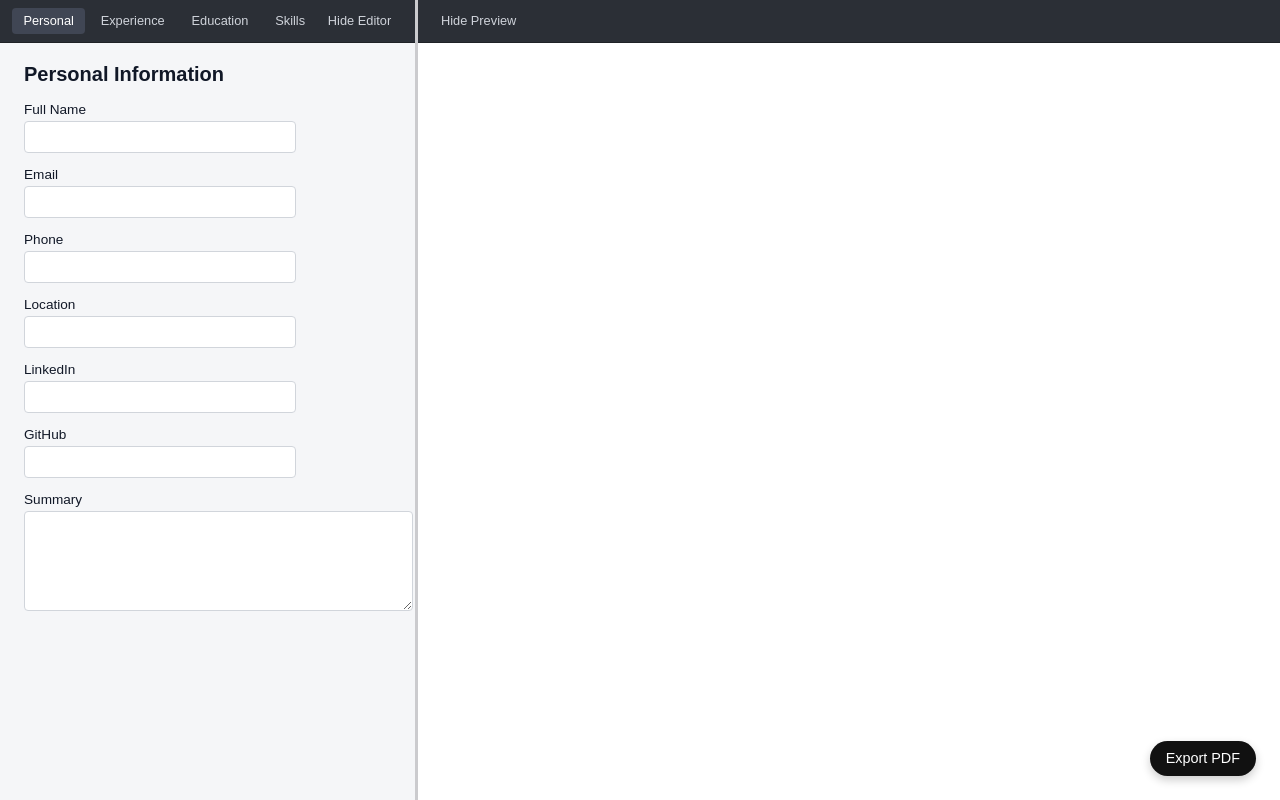
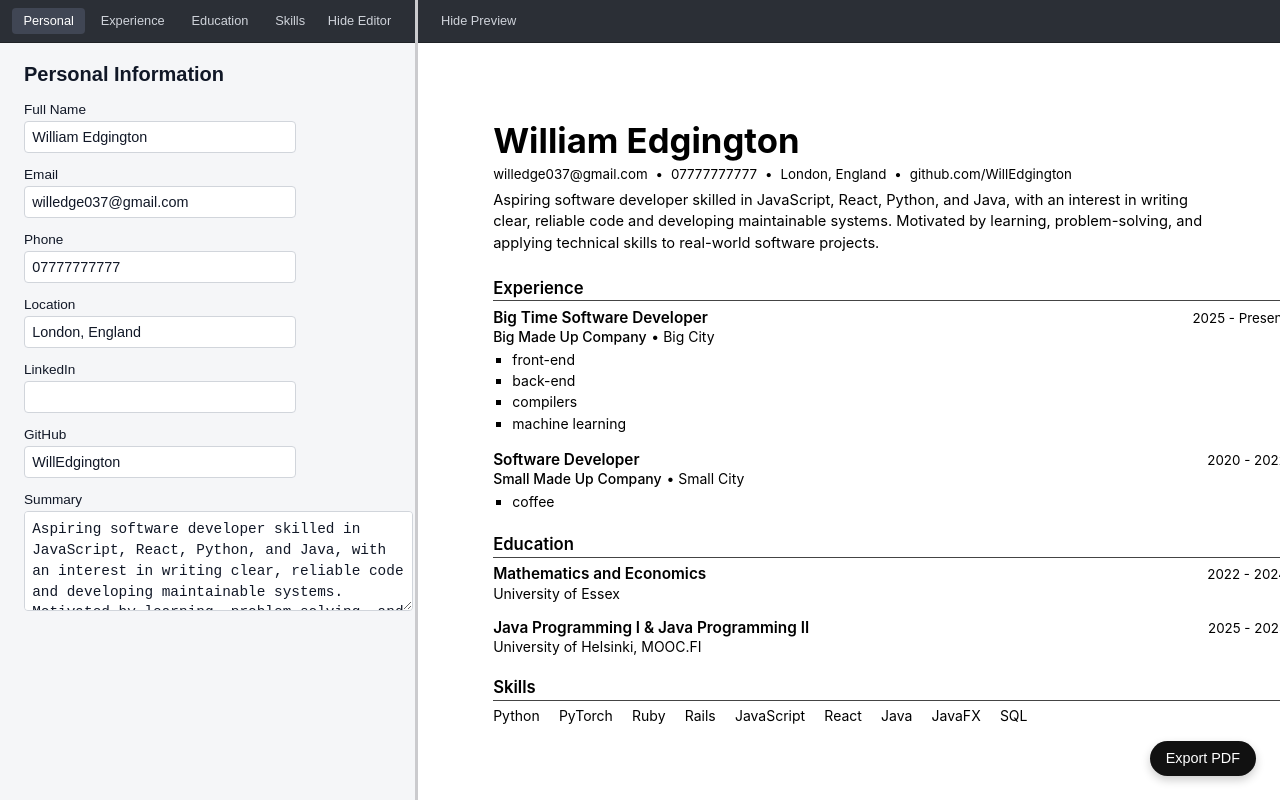
Before and after one commit to WillEdgington/react-cv-app, a React (Vite) app: page / in a window 1280 px wide. Shown: the top 800 px of the page. Built offline with nearby package versions, Linux system fonts and the light colour scheme.

Commit message:
initialState filled with example CV

```diff
--- a/src/CVContext.jsx
+++ b/src/CVContext.jsx
@@ -6,17 +6,65 @@ const STORAGE_KEY = "cv_data"
 
 const initialState = {
   personal: {
-    name: "",
-    email: "",
-    phone: "",
-    location: "",
-    summary: "",
+    name: "William Edgington",
+    email: "willedge037@gmail.com",
+    phone: "07777777777",
+    location: "London, England",
+    summary: "Aspiring software developer skilled in JavaScript, React, Python, and Java, with an interest in writing clear, reliable code and developing maintainable systems. Motivated by learning, problem-solving, and applying technical skills to real-world software projects.",
     linkedin: "",
-    github: "",
+    github: "WillEdgington",
   },
-  skills: [],
-  education: [],
-  experience: [],
+  skills: [
+    { id: 0, name: "Python" },
+    { id: 1, name: "PyTorch" },
+    { id: 2, name: "Ruby" },
+    { id: 3, name: "Rails" },
+    { id: 4, name: "JavaScript"},
+    { id: 5, name: "React"},
+    { id: 6, name: "Java"},
+    { id: 7, name: "JavaFX"},
+    { id: 8, name: "SQL"}
+  ],
+  education: [
+    {
+      id: 0,
+      school: "University of Essex",
+      qualification: "Mathematics and Economics",
+      startYear: "2022",
+      endYear: "2024",
+      description: ""
+    },
+    {
+      id: 1,
+      school: "University of Helsinki, MOOC.FI",
+      qualification: "Java Programming I & Java Programming II",
+      startYear: "2025",
+      endYear: "2025",
+      description: ""
+    }
+  ],
+  experience: [
+    {
+      id: 0,
+      company: "Big Made Up Company",
+      role: "Big Time Software Developer",
+      location: "Big City",
+      startYear: "2025",
+      endYear: "",
+      isCurrent: true,
+      description: "front-end\nback-end\ncompilers\nmachine learning"
+    },
+    {
+      id: 1,
+      company: "Small Made Up Company",
+      role: "Software Developer",
+      location: "Small City",
+      startYear: "2020",
+      endYear: "2022",
+      isCurrent: false,
+      description: "coffee"
+    }
+  ],
 }
 
 function loadInitialState() {
--- a/src/components/preview/CVPreview.jsx
+++ b/src/components/preview/CVPreview.jsx
@@ -26,7 +26,7 @@ function PersonalPreview({ personal }) {
   );
 }
 
-function SkillsPreview({ skills, topN=5 }) {
+function SkillsPreview({ skills, topN=10 }) {
   const topSkills = skills.slice(0, topN);
 
   return (
```
